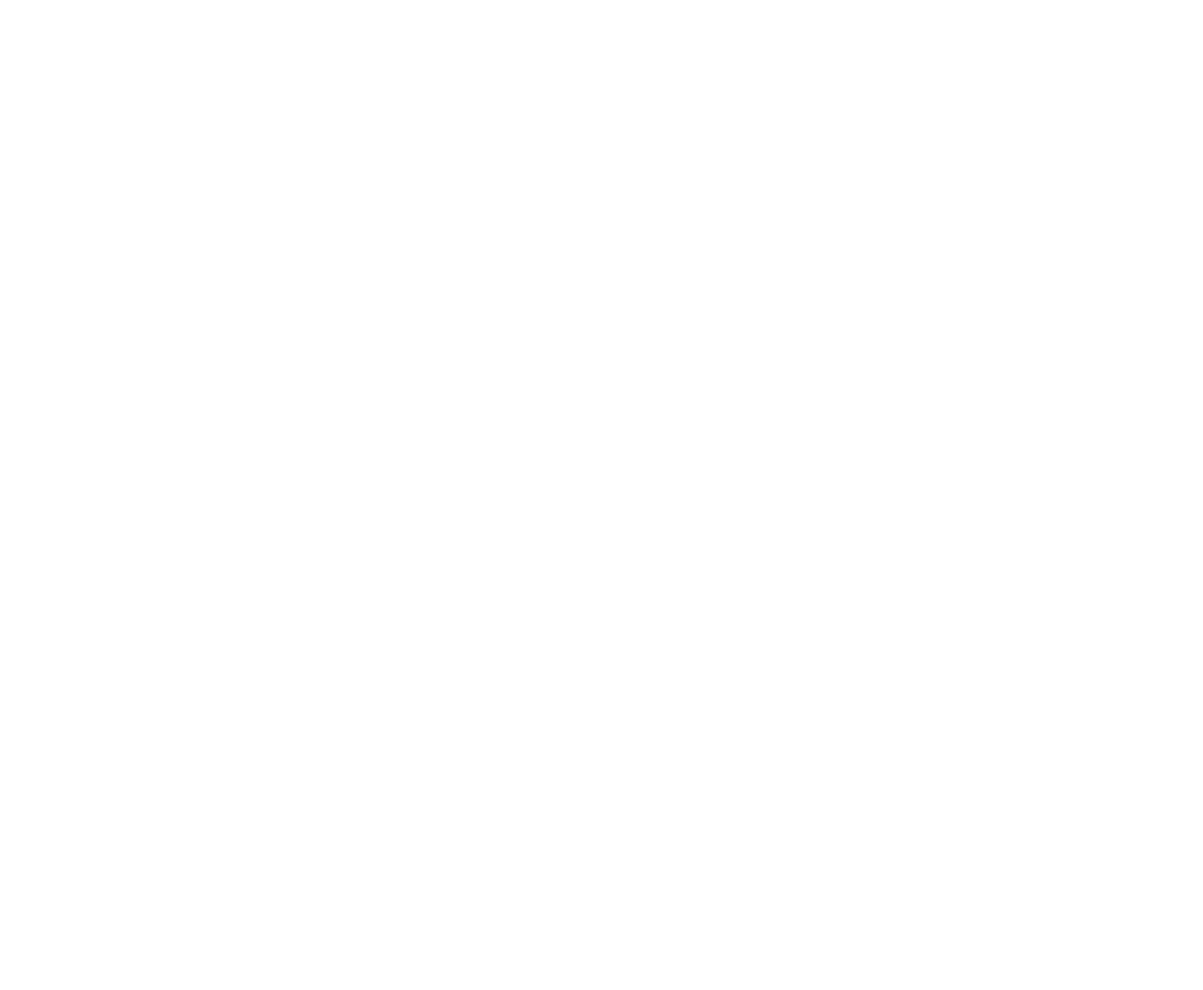
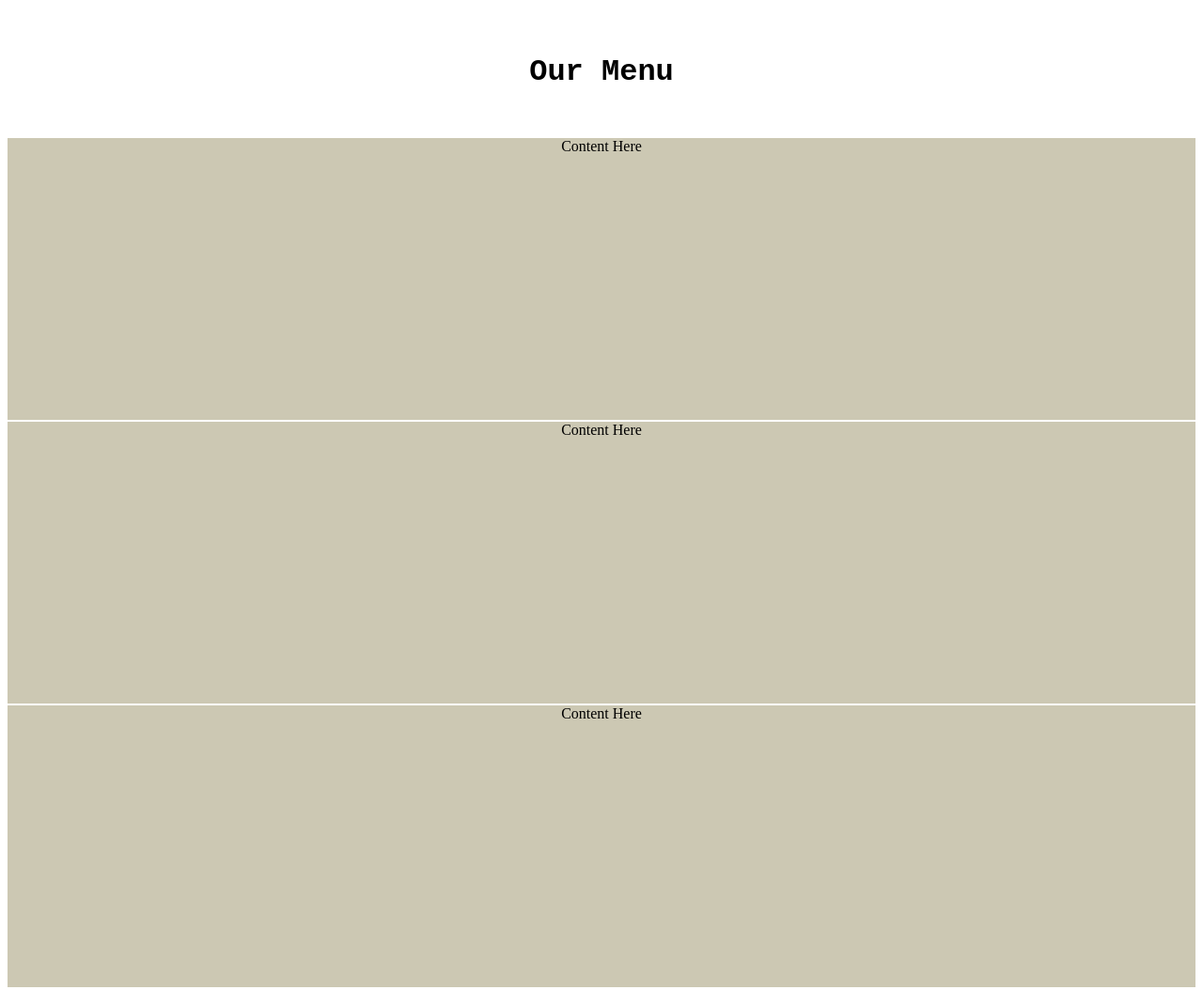
Before and after one commit to Ahlam77/module2-solution, a plain HTML site: page index.html in a window 1280 px wide. Shown: the whole page at 94% size. Before the commit the page ends 800 px from the top, so only its background shows below. Drawn offline with Linux system fonts and the light colour scheme.

Commit message:
2  commit

```diff
--- a/index.html
+++ b/index.html
@@ -8,6 +8,15 @@
     <title>Module 2 Coding Assignment</title>
 </head>
 <body>
-
+     <div id="header"><h1>Our Menu</h1></div>
+     <div class="yui-u first">
+            <div class="content">Content Here</div>
+          </div>
+          <div class="yui-u">
+            <div class="content">Content Here</div>
+          </div>
+          <div class="yui-u">
+            <div class="content">Content Here</div>
+          </div>
 </body>
 </html>
--- a/style.css
+++ b/style.css
@@ -0,0 +1,21 @@
+body{
+    text-align:center;
+}
+#header{
+	margin:0;
+	padding: 40px;
+	}
+
+#header h1{
+	font-family:'Courier New', Courier, monospace;
+	margin:0;
+	padding:10px;
+	}
+
+    .content{
+	height:300px;
+	background:#CCC8B3;
+	border-top:#FFFFFF 2px solid;
+	margin:0;
+	padding:0;
+	}
```
